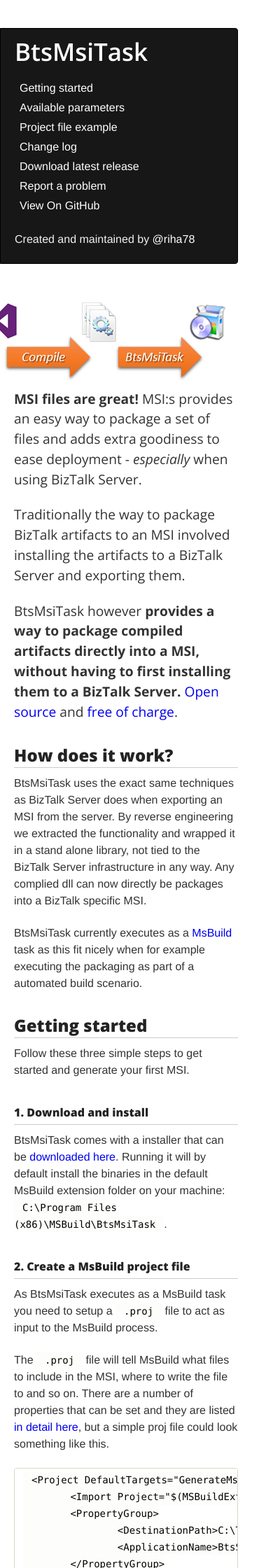
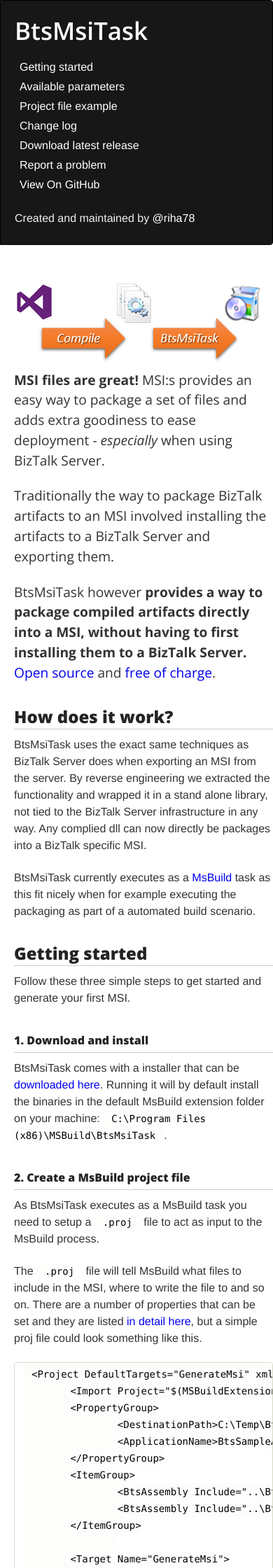
Before and after one commit to riha/BtsMsiTask, a Jekyll site: the page built from index.md, in a window 390 px wide. Shown: the top 2240 px of the page at 70% size. Built offline with Jekyll 4.4.1, drawn with Linux system fonts in a browser that asks for light colours.

Commit message:
Fixes to improve responsive rendering

```diff
--- a/public/stylesheets/styles.css
+++ b/public/stylesheets/styles.css
@@ -123,7 +123,8 @@
 img {
     position: relative;
     margin: 0 auto;
-    max-width: 650px;
+    max-width:100%;height:auto;
+
     padding: 5px;
     margin: 10px 0 32px 0;
     border: 1px solid #ccc;
@@ -297,6 +298,8 @@
 
 @media print, screen and (max-width: 960px) {
 
+	body {padding:0px;}
+
     div.wrapper {
         width: auto;
         margin: 0;
@@ -315,12 +318,13 @@
     }
 
     header {
+    	margin:0px;
         padding-right: 320px;
     }
 
     section {
         padding: 20px 84px 20px 50px;
-        margin: 0 0 20px;
+        margin: 0 20px 20px;
     }
 
     header a small {
@@ -328,9 +332,9 @@
     }
 
     header ul {
-        position: absolute;
-        right: 130px;
-        top: 84px;
+  		columns: 2;
+  		-webkit-columns: 2;
+  		-moz-columns: 2;
     }
 }
 
@@ -340,7 +344,7 @@
     }
 
     header {
-        padding: 10px 20px 0;
+        padding-right: 20px;
         margin-right: 0;
     }
 
@@ -364,6 +368,12 @@
         display: none;
     }
 
+    header ul {
+  		columns: 1;
+  		-webkit-columns: 1;
+  		-moz-columns: 1;
+    }
+
     footer {
         margin: 0 0 0 20px;
     }
```
